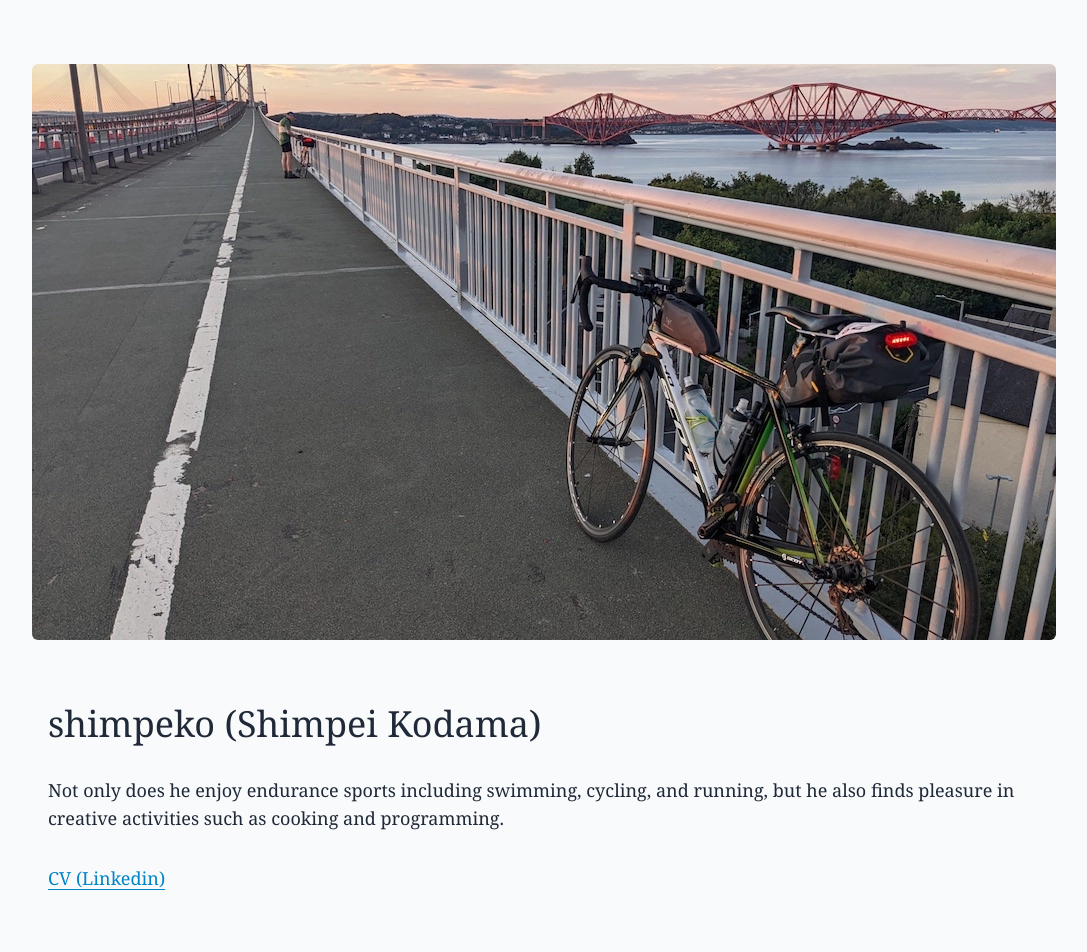
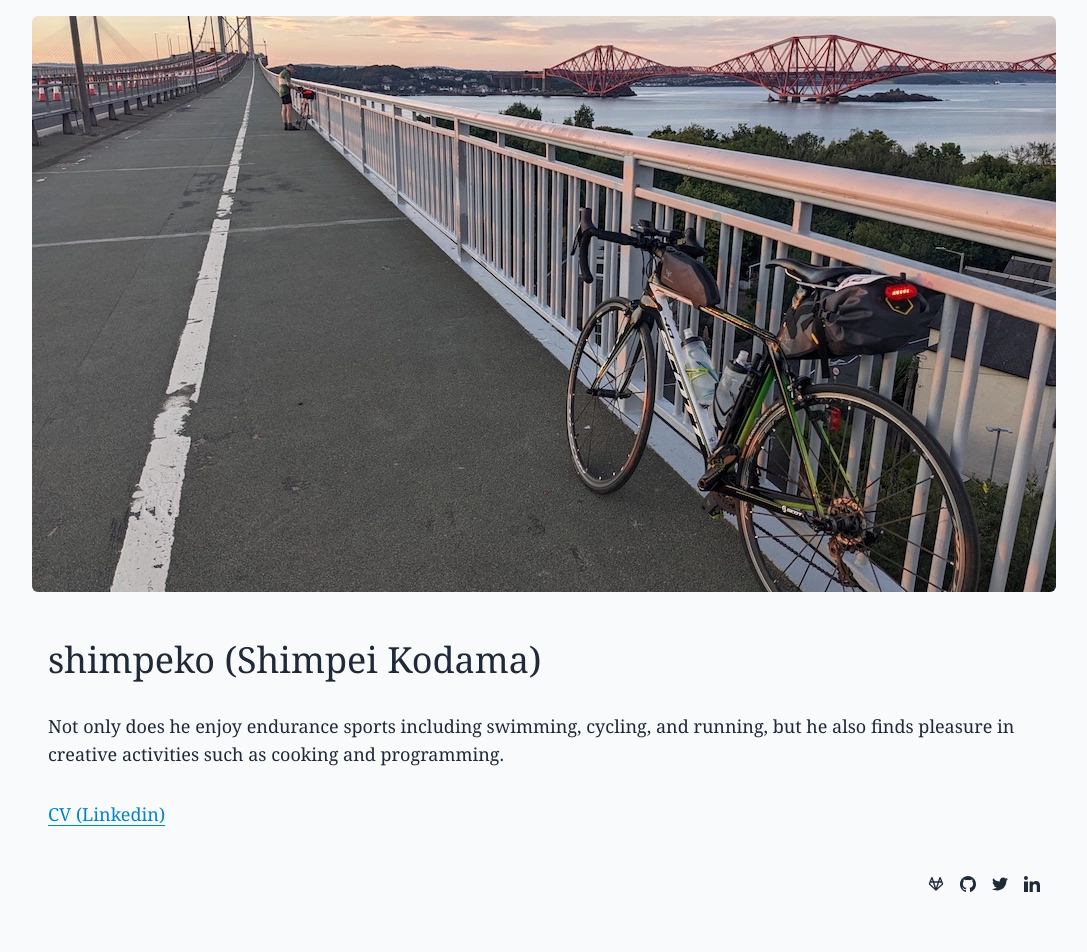
Before and after one commit to shimpeko/shimpeko-net, a Next.js app in the folder front/: page / in a window 1280 px wide. Shown: the top 952 px of the page, without its empty margins (96-1183 px from the left). After the commit the page ends 924 px from the top, so only its background shows below. Built offline with nearby package versions, Linux system fonts and the light colour scheme.

Commit message:
Improve style

```diff
--- a/front/src/pages/index.tsx
+++ b/front/src/pages/index.tsx
@@ -1,9 +1,6 @@
 import Head from "next/head";
 import Link from "next/link";
 import Image from "next/image";
-import { Inter } from "next/font/google";
-
-const inter = Inter({ subsets: ["latin"] });
 
 export default function Home() {
   return (
@@ -14,17 +11,17 @@ export default function Home() {
         <meta name="viewport" content="width=device-width, initial-scale=1" />
         <link rel="icon" href="/favicon.ico" />
       </Head>
-      <div className='max-w-screen-lg mx-auto px-0 md:px-4 lg:px-0 my-0 md:my-16'>
+      <div className='max-w-screen-lg mx-auto px-0 my-0 lg:my-4'>
         <div className='aspect-video relative'>
         <Image
           src={`/lel_2022.webp`}
           fill
           alt="LEL 2022"
-          className="object-cover md:rounded-md"
+          className="object-cover lg:rounded-md"
         />
         </div>
       </div>
-      <main className="max-w-screen-lg mx-auto px-4 my-8 md:my-16">
+      <main className="max-w-screen-lg mx-auto px-4 my-8 lg:my-12">
         <h1 className='text-4xl my-8'>shimpeko (Shimpei Kodama)</h1>
         <div>
           Not only does he enjoy endurance sports including swimming, cycling,
```
